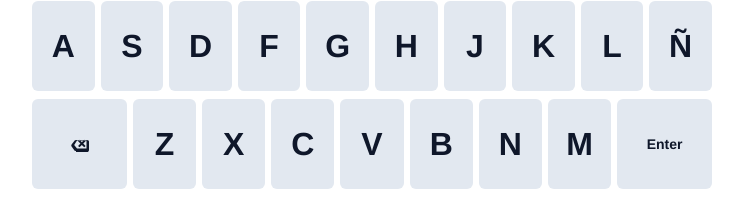
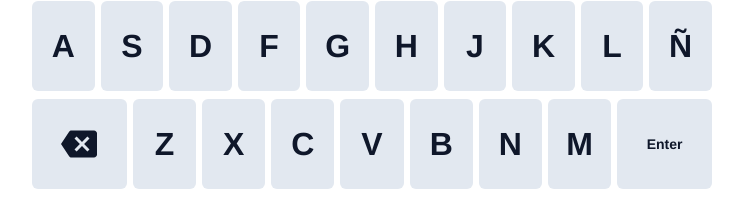
Before and after one commit to Diegoj97/PixelTrack, an Angular app: page /pixeltrack in a window 1280 px wide. Shown: the part 1128-1344 px from the top of the page, without its empty margins (268-1011 px from the left). Built offline with nearby package versions, Linux system fonts and the light colour scheme.

Commit message:
mejorando estilos de mi board

```diff
--- a/src/app/pixeltrack/components/key-board/key-board.component.css
+++ b/src/app/pixeltrack/components/key-board/key-board.component.css
@@ -51,17 +51,31 @@
   background-color: #e2e8f0; /* Light blue-ish gray */
   color: #0f172a; /* Dark blue-ish text */
   border-radius: 6px;
+  transition: all 0.2s ease;
+}
+
+.key:hover {
+  background-color: #cbd5e1;
+  color: #0f172a;
+  transform: scale(1.05);
+  box-shadow: 0 4px 6px rgba(0,0,0,0.1);
 }
 
 .key:active {
-  background-color: #cbd5e1;
+  background-color: #94a3b8;
+  transform: scale(0.95);
 }
 
 /* SVG styling for backspace */
 .key svg {
   fill: #0f172a;
-  width: 24px;
-  height: 24px;
+  transition: fill 0.2s ease;
+  width: 36px;
+  height: 36px;
+}
+
+.key:hover svg {
+  fill: #0f172a;
 }
 
 /* Adjustments for Enter key text */
--- a/src/app/pixeltrack/components/key-board/key-board.component.html
+++ b/src/app/pixeltrack/components/key-board/key-board.component.html
@@ -2,8 +2,8 @@
   <div class="keyboard-row" *ngFor="let row of rows">
     <button *ngFor="let key of row" class="key" [class.special-key]="key.length > 1">
       <ng-container *ngIf="key === 'BACKSPACE'; else textKey">
-        <svg xmlns="http://www.w3.org/2000/svg" height="24" viewBox="0 -960 960 960" width="24">
-          <path d="M360-200q-19 0-37.5-8.5T292-235l-108-145q-13-16-13-39.5t13-40.5l108-145q14-21 32.5-28t37.5-7h440q33 0 56.5 23.5T880-560v320q0 33-23.5 56.5T800-160H360Zm40-100h380v-320H400L288-440l112 140Zm100-46 94-94 94 94 56-56-94-94 94-94-56-56-94 94-94-94-56 56 94 94-94 94 56 56Z"/>
+        <svg xmlns="http://www.w3.org/2000/svg" height="24" viewBox="0 0 24 24" width="24">
+          <path d="M22 3H7c-.69 0-1.23.35-1.59.88L0 12l5.41 8.11c.36.53.9.89 1.59.89h15c1.1 0 2-.9 2-2V5c0-1.1-.9-2-2-2zm-3 12.59L17.59 17 14 13.41 10.41 17 9 15.59 12.59 12 9 8.41 10.41 7 14 10.59 17.59 7 19 8.41 15.41 12 19 15.59z"/>
         </svg>
       </ng-container>
       <ng-template #textKey>
```
